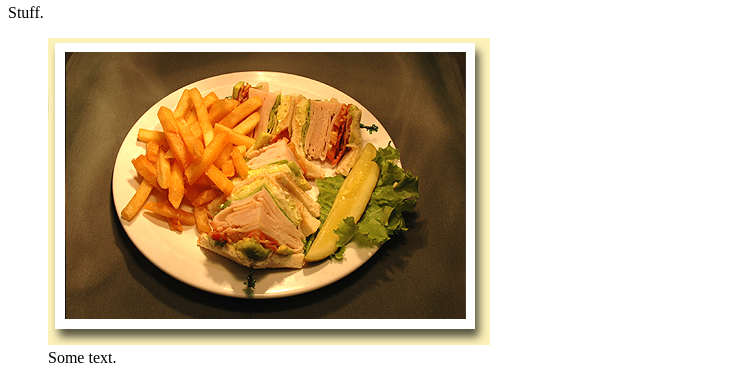
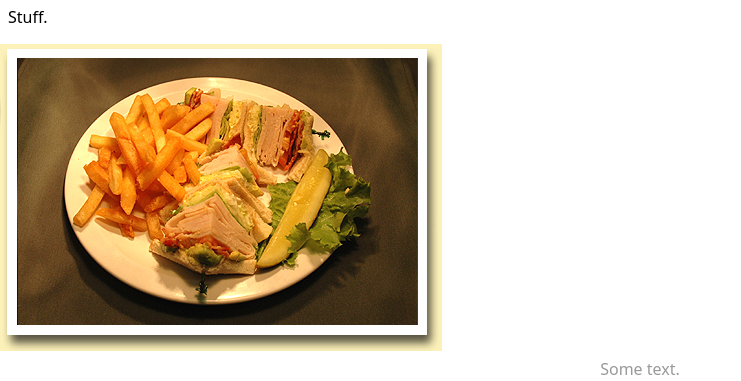
Before and after one commit to marafossum/Exercise3, a plain HTML site: page lunch.html in a window 1280 px wide. Shown: the part 357-738 px from the top of the page, without its empty margins (0-741 px from the left). Drawn offline with Linux system fonts and the light colour scheme.

Commit message:
Update lunch.html

```diff
--- a/lunch.html
+++ b/lunch.html
@@ -3,6 +3,7 @@
     <head>
         <meta charset="utf-8">
         <title>Lunch Menu</title>
+        <link href="lunch.css" rel="stylesheet">
     </head>
     <body>
      <img src="logo.png" alt="Logo" width="500" height="333">
```
